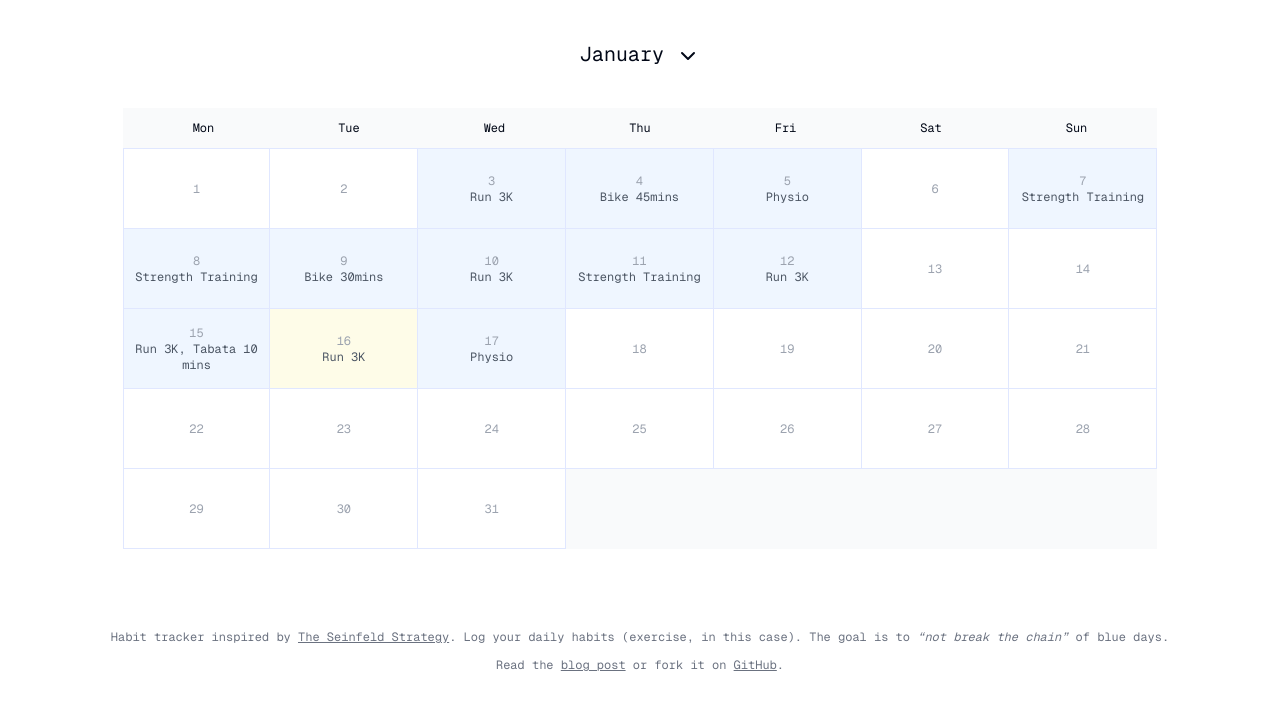
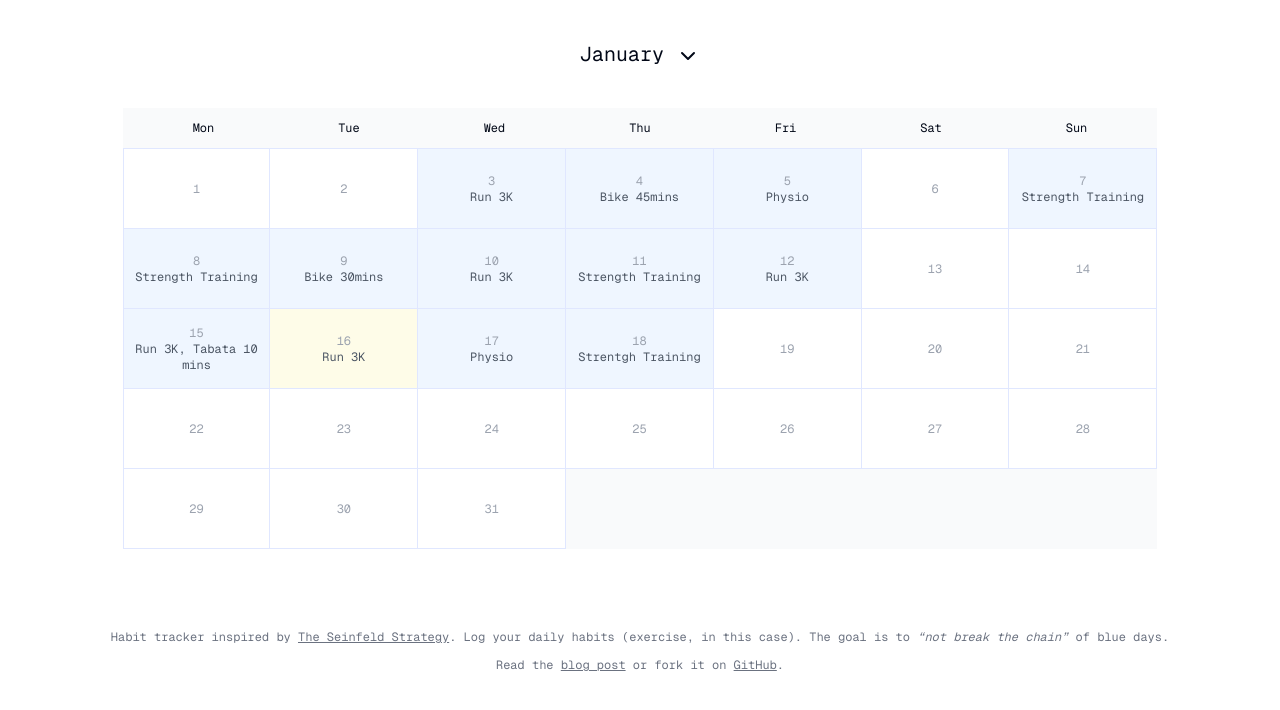
Before and after one commit to scottgallant/seinfeld-calendar, a Next.js app: page / in a window 1280 px wide. Shown: the top 710 px of the page. Built offline with nearby package versions, Linux system fonts and the light colour scheme.

Commit message:
Update specialDates.js

```diff
--- a/src/data/specialDates.js
+++ b/src/data/specialDates.js
@@ -11,7 +11,7 @@ const specialDates = [
     { "date": "2024-01-15", "description": "Run 3K, Tabata 10 mins" },
     { "date": "2024-01-16", "description": "Run 3K" },
     { "date": "2024-01-17", "description": "Physio" },
-    { "date": "2024-01-17", "description": "Strentgh Training" },
+    { "date": "2024-01-18", "description": "Strentgh Training" },
 ];
 
 export default specialDates;
```
